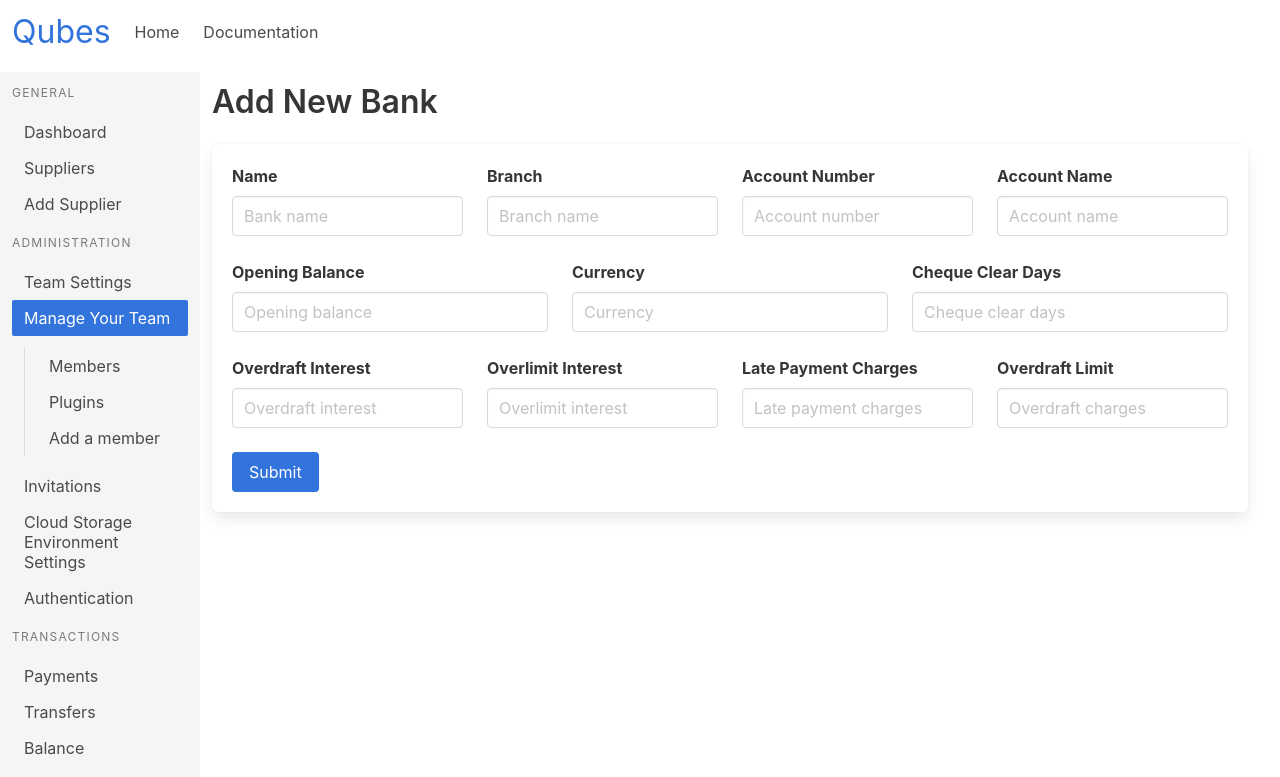
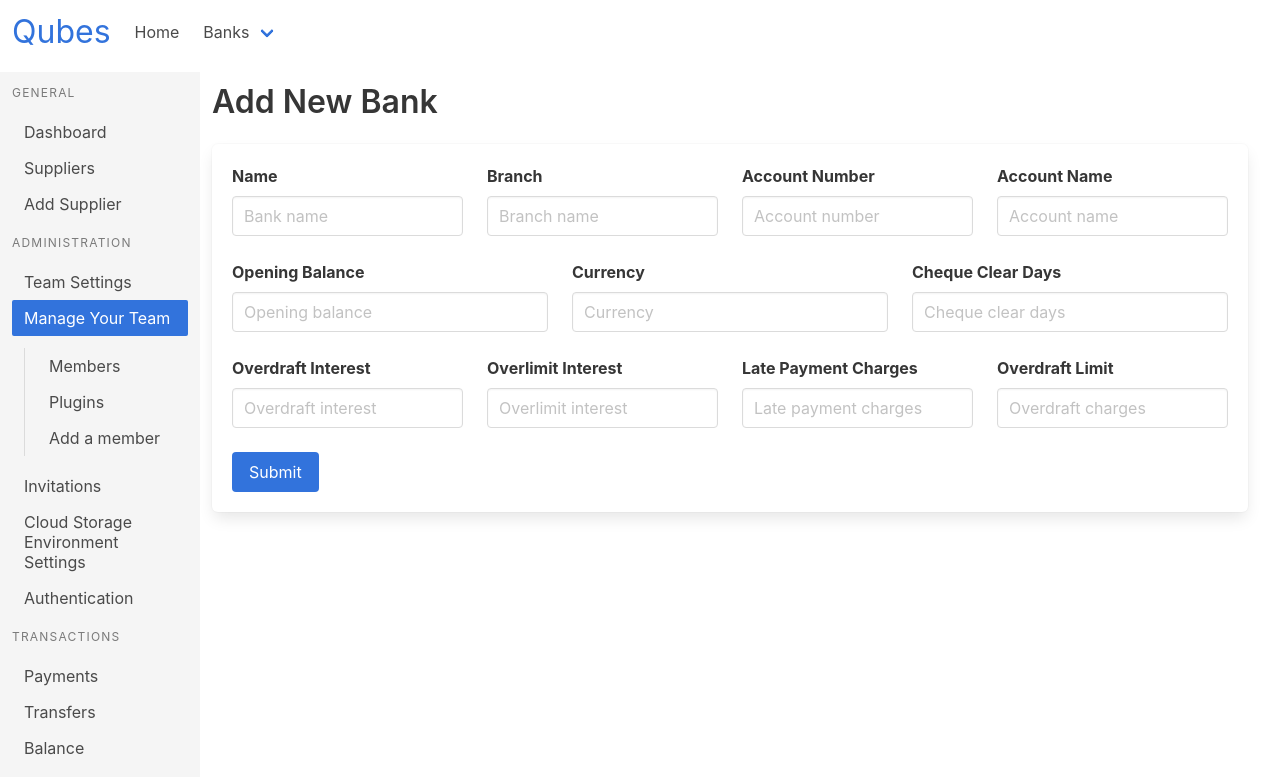
Before and after one commit to chege-maina/php-loans, a PHP site: page /banks/add_bank.php in a window 1280 px wide. Shown: the top 777 px of the page. Run offline with PHP 8.4, Linux system fonts and the light colour scheme.

Commit message:
Added banks

```diff
--- a/includes/base_page/navbar_shared.php
+++ b/includes/base_page/navbar_shared.php
@@ -17,9 +17,19 @@
         Home
       </a>
 
-      <a class="navbar-item">
-        Documentation
-      </a>
+      <!-- ============================================================================= -->
+      <div class="navbar-item has-dropdown is-hoverable">
+        <a class="navbar-link">
+          Banks
+        </a>
+
+        <div class="navbar-dropdown">
+          <a class="navbar-item" href="../banks/add_bank.php">
+            Add Bank
+          </a>
+        </div>
+      </div>
+      <!-- ============================================================================= -->
 
     </div>
   </div>
```
